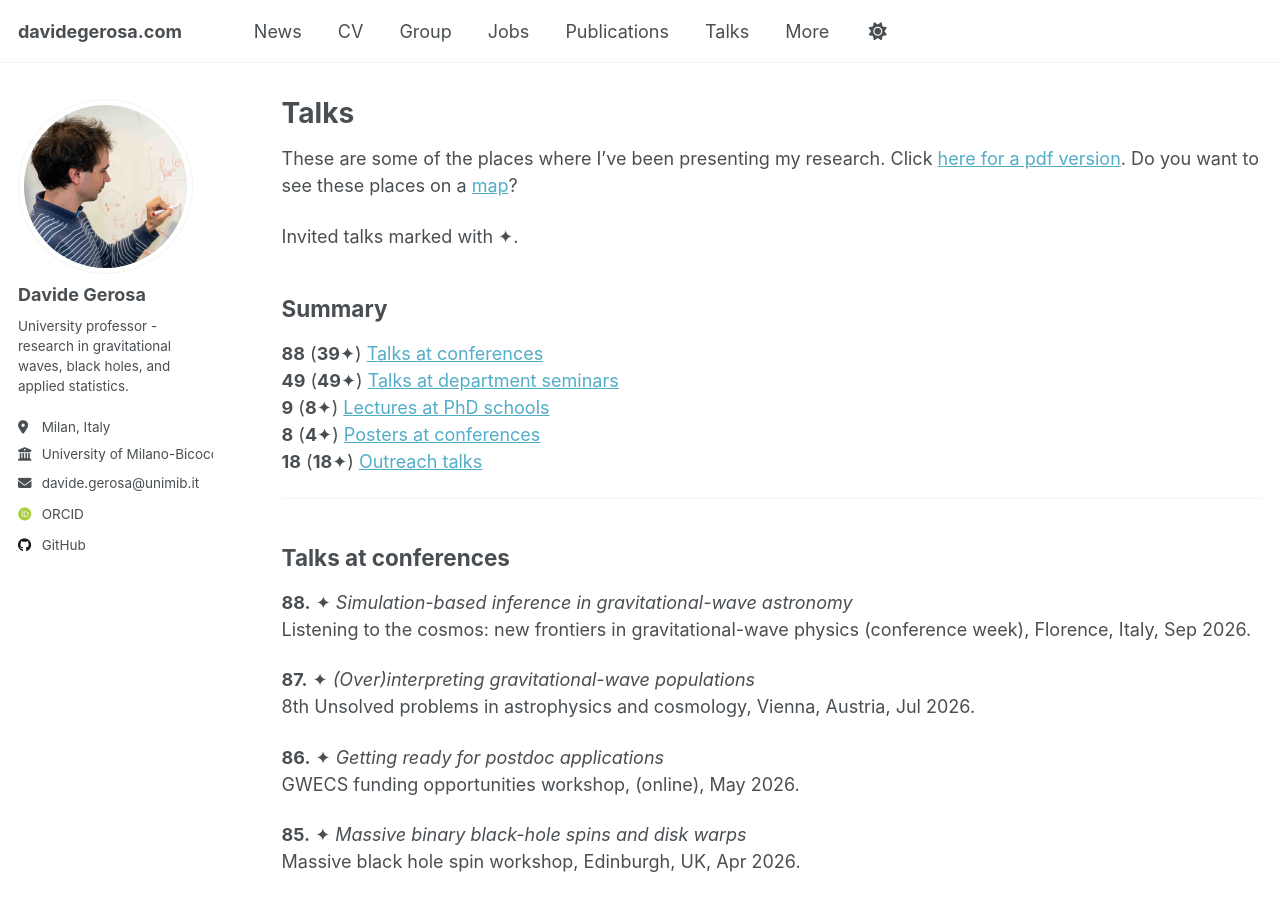
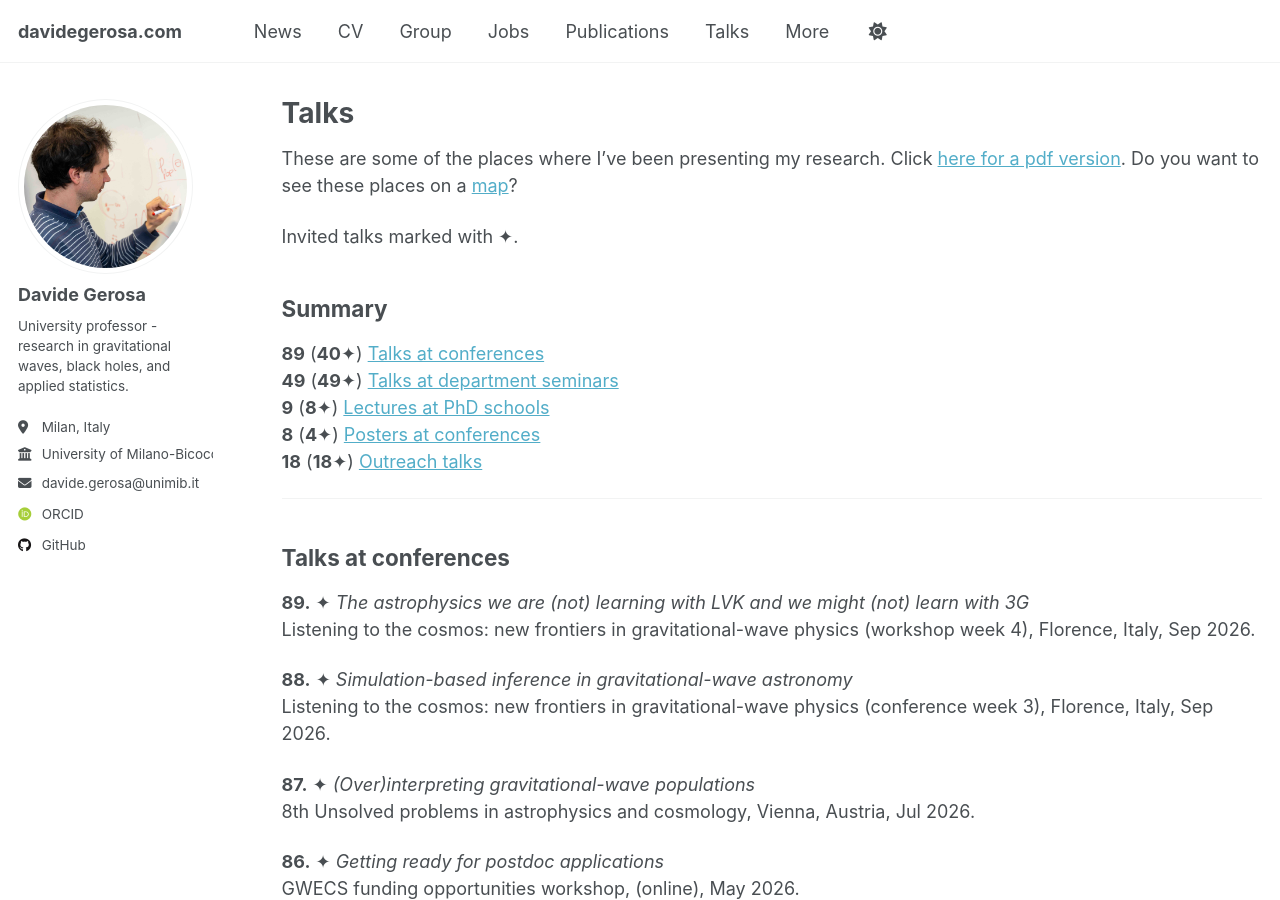
Before and after one commit to dgerosa/website, a Jekyll site: the page built from _pages/talks.md, in a window 1280 px wide and 900 px high. Built offline with Jekyll 4.4.1, drawn with Linux system fonts in a browser that asks for light colours; some web fonts are replaced; some of the changed text lies outside the part shown.

Commit message:
Website update from workflow

```diff
--- a/_pages/_talks.md
+++ b/_pages/_talks.md
@@ -1,7 +1,7 @@
 Invited talks marked with ✦.
 
 ## Summary
-**88** (**39**✦) [Talks at conferences](#talks-at-conferences) \
+**89** (**40**✦) [Talks at conferences](#talks-at-conferences) \
 **49** (**49**✦) [Talks at department seminars](#talks-at-department-seminars) \
 **9** (**8**✦) [Lectures at PhD schools](#lectures-at-phd-schools) \
 **8** (**4**✦) [Posters at conferences](#posters-at-conferences) \
@@ -11,8 +11,11 @@ Invited talks marked with ✦.
 
 ## Talks at conferences
 
+**89.** ✦ *The astrophysics we are (not) learning with LVK and we might (not) learn with 3G*  \\
+Listening to the cosmos: new frontiers in gravitational-wave physics (workshop week 4), Florence, Italy, Sep 2026.
+
 **88.** ✦ *Simulation-based inference in gravitational-wave astronomy*  \\
-Listening to the cosmos: new frontiers in gravitational-wave physics (conference week), Florence, Italy, Sep 2026.
+Listening to the cosmos: new frontiers in gravitational-wave physics (conference week 3), Florence, Italy, Sep 2026.
 
 **87.** ✦ *(Over)interpreting gravitational-wave populations*  \\
 8th Unsolved problems in astrophysics and cosmology, Vienna, Austria, Jul 2026.
```
Also changed, not shown: other parts of _pages/_talks.md (+1 -1 lines), _pages/_citations.md (+1 -1 lines), _pages/_group.md (+1 -1 lines), _pages/_publications.md (+1 -1 lines).
